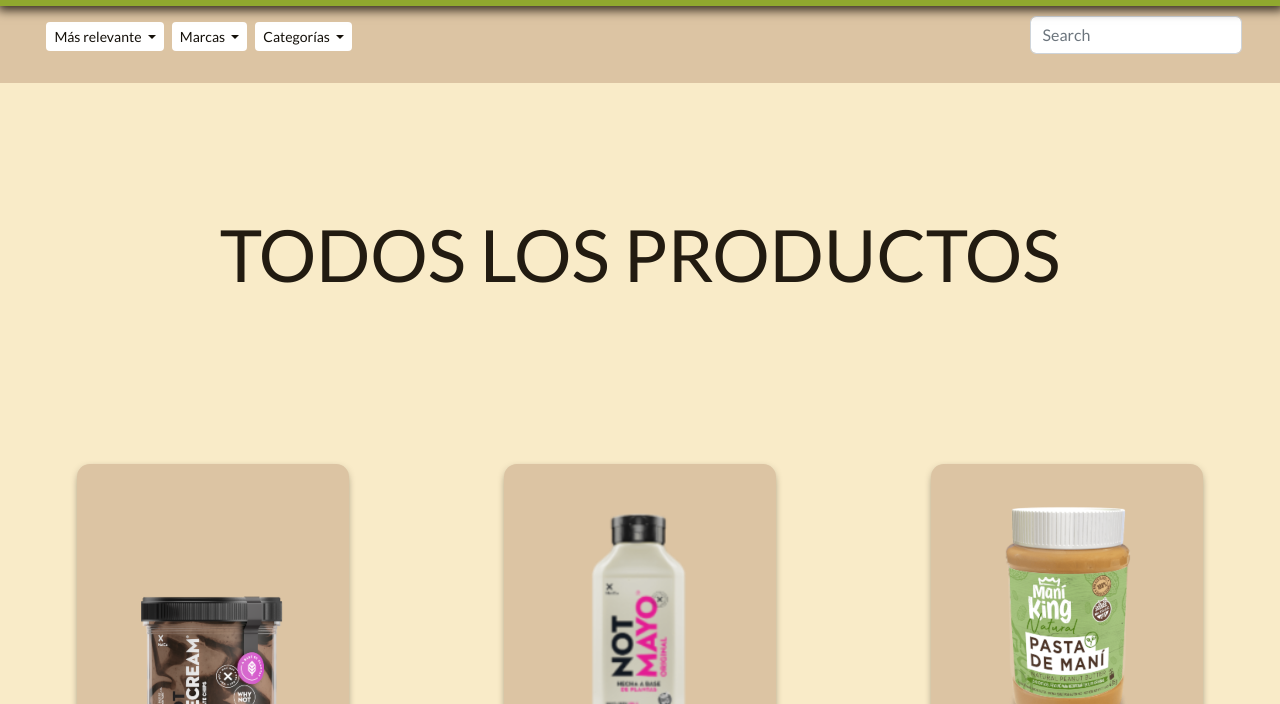
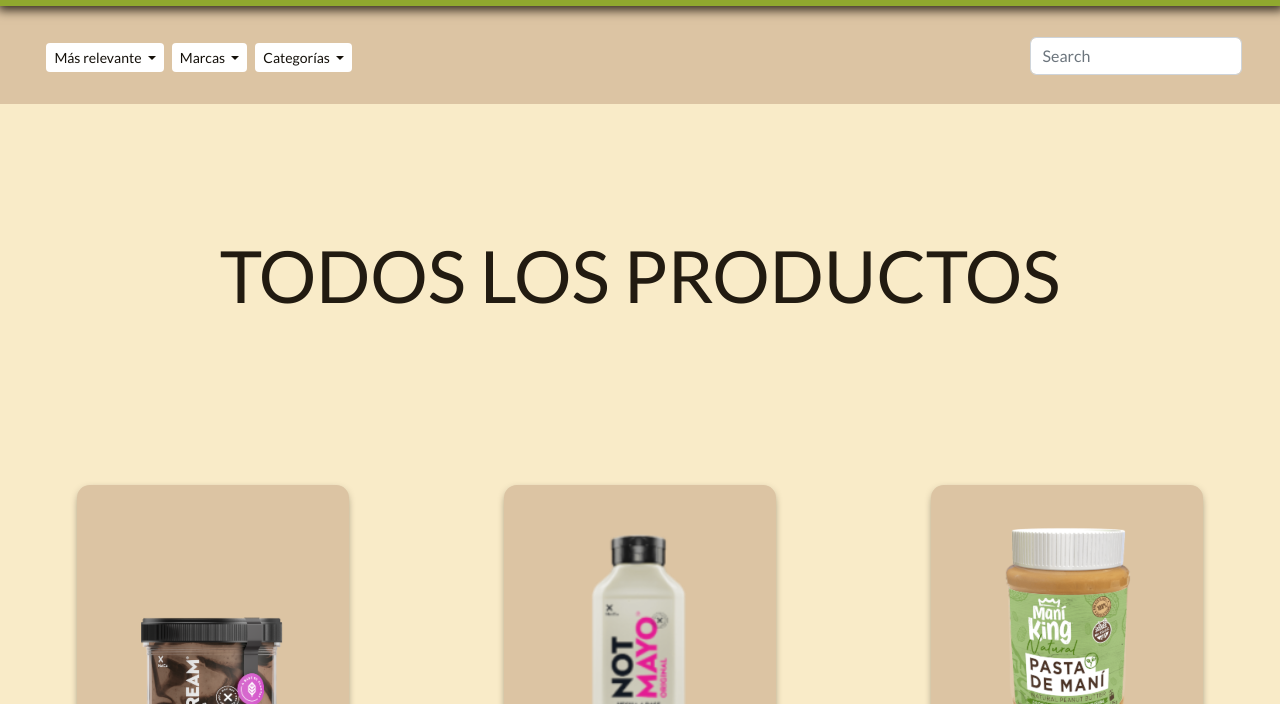
Before and after one commit to GuadalupeVillalva/VeganVillalva_repo, a plain HTML site: page menu/productos.html in a window 1280 px wide. Shown: the part 96-800 px from the top of the page. Drawn offline with nearby package versions, Linux system fonts and the light colour scheme.

Commit message:
correcion barra filtros

```diff
--- a/assets/style.css
+++ b/assets/style.css
@@ -450,8 +450,8 @@
 
     .filtros {
        grid-row-start: 1;
-       margin-top: 3rem;
-       padding: 5% 3% 2% 3%;
+       margin-top: 2.7rem;
+       padding: 7% 3% 2% 3%;
        flex-direction: row;
        align-items: baseline;
        justify-content: space-between;
```
